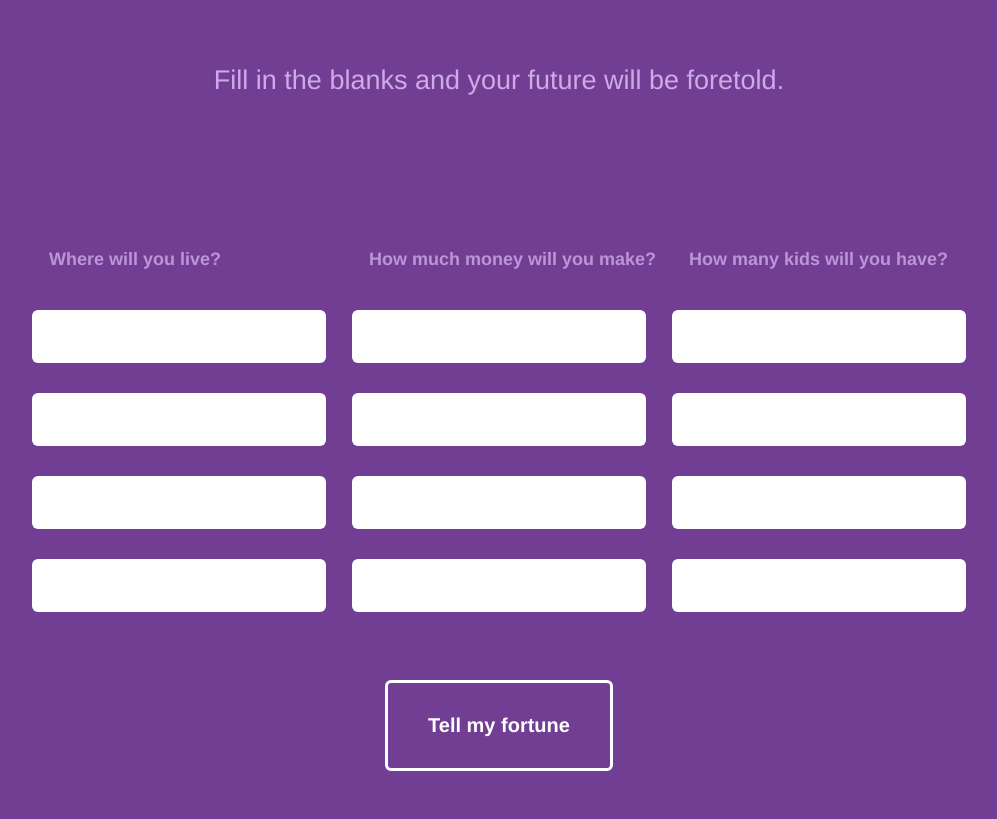
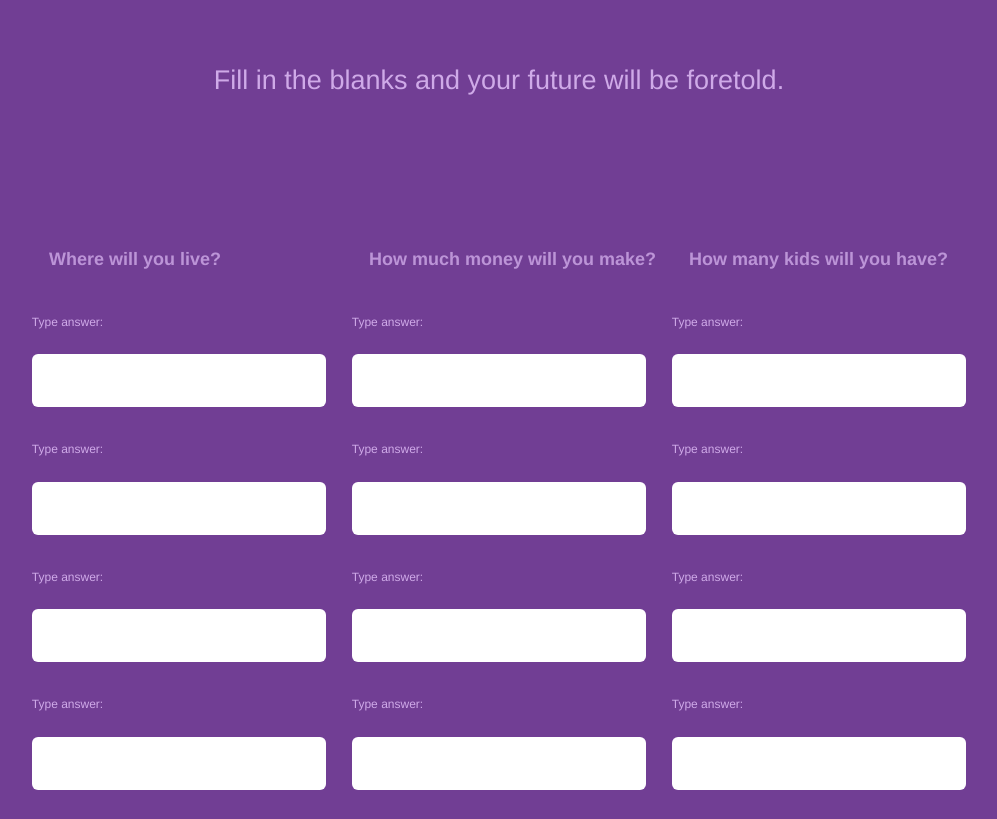
Before and after one commit to sydstrr/MASH-Game, a plain HTML site: page index.html in a window 1280 px wide. Shown: the part 133-952 px from the top of the page, without its empty margins (141-1138 px from the left). Drawn offline with Linux system fonts and the light colour scheme.

Commit message:
index.html
added labels

```diff
--- a/index.html
+++ b/index.html
@@ -22,24 +22,24 @@
       <div class="bucket">
         <div class="choice-bucket">
           <h4 class="highlight">Where will you live?</h4>
-          <input name="answer_1[]" type="text">
-          <input name="answer_1[]" type="text">
-          <input name="answer_1[]" type="text">
-          <input name="answer_1[]" type="text">
+          <label>Type answer: <input name="answer_1[]" type="text"></label>
+          <label>Type answer: <input name="answer_1[]" type="text"></label>
+          <label>Type answer: <input name="answer_1[]" type="text"></label>
+          <label>Type answer: <input name="answer_1[]" type="text"></label>
         </div>
         <div class="choice-bucket">
           <h4 class="highlight">How much money will you make?</h4>
-          <input name="answer_2[]" type="text">
-          <input name="answer_2[]" type="text">
-          <input name="answer_2[]" type="text">
-          <input name="answer_2[]" type="text">
+          <label>Type answer: <input name="answer_2[]" type="text"></label>
+          <label>Type answer: <input name="answer_2[]" type="text"></label>
+          <label>Type answer: <input name="answer_2[]" type="text"></label>
+          <label>Type answer: <input name="answer_2[]" type="text"></label>
         </div>
         <div class="choice-bucket">
           <h4 class="highlight">How many kids will you have?</h4>
-          <input name="answer_3[]" type="text">
-          <input name="answer_3[]" type="text">
-          <input name="answer_3[]" type="text">
-          <input name="answer_3[]" type="text">
+          <label>Type answer: <input name="answer_3[]" type="text"></label>
+          <label>Type answer: <input name="answer_3[]" type="text"></label>
+          <label>Type answer: <input name="answer_3[]" type="text"></label>
+          <label>Type answer: <input name="answer_3[]" type="text"></label>
         </div>
       </div>
       <button type="submit" class="button-submit">Tell my fortune</button>
```
